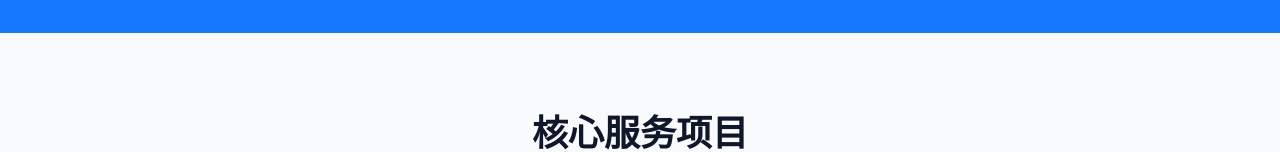
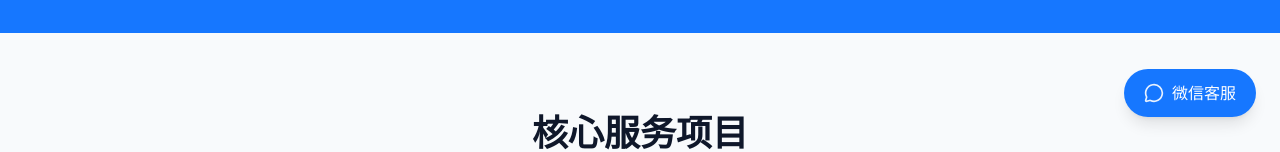
Before and after one commit to yipl95/yb-accounting-firm-web, a React (Vite) app: page / in a window 1280 px wide. Shown: the part 659-811 px from the top of the page. Built offline with nearby package versions, Linux system fonts and the light colour scheme; no server answers.

Commit message:
feat: 添加微信客服悬浮按钮组件
新增微信客服悬浮按钮组件WeComFloat，用于快速联系客服
在.env.example中添加VITE_WECHAT_KF_LINK环境变量配置

```diff
--- a/src/App.tsx
+++ b/src/App.tsx
@@ -3,6 +3,7 @@ import { Footer } from './components/Footer';
 import { Home } from './pages/Home';
 import { ConsultationModal } from './components/ConsultationModal';
 import { CozeWidget } from './components/CozeWidget';
+import { WeComFloat } from './components/WeComFloat';
 
 function App() {
   return (
@@ -14,6 +15,7 @@ function App() {
       <Footer />
       <ConsultationModal />
       <CozeWidget />
+      <WeComFloat />
     </div>
   );
 }
--- /dev/null
+++ b/src/components/WeComFloat.tsx
@@ -0,0 +1,25 @@
+import React from 'react'
+import { MessageCircle } from 'lucide-react'
+
+export const WeComFloat: React.FC = () => {
+  const link =
+    import.meta.env.VITE_WECHAT_KF_LINK ??
+    'https://work.weixin.qq.com/kfid/kfced2ab49d46dacaf9'
+
+  const handleClick = () => {
+    window.open(link, '_blank', 'noopener,noreferrer')
+  }
+
+  return (
+    <div className="fixed right-4 bottom-4 z-[80] sm:right-6 sm:bottom-6">
+      <button
+        aria-label="微信客服"
+        onClick={handleClick}
+        className="flex items-center gap-2 rounded-full bg-primary text-white shadow-lg px-4 py-2 sm:px-5 sm:py-3 hover:bg-blue-600 active:scale-[0.98] transition"
+      >
+        <MessageCircle size={20} className="opacity-90" />
+        <span className="text-sm sm:text-base">微信客服</span>
+      </button>
+    </div>
+  )
+}
```
Also changed, not shown: 1 other file (tests, documents, lock files or other folders).
